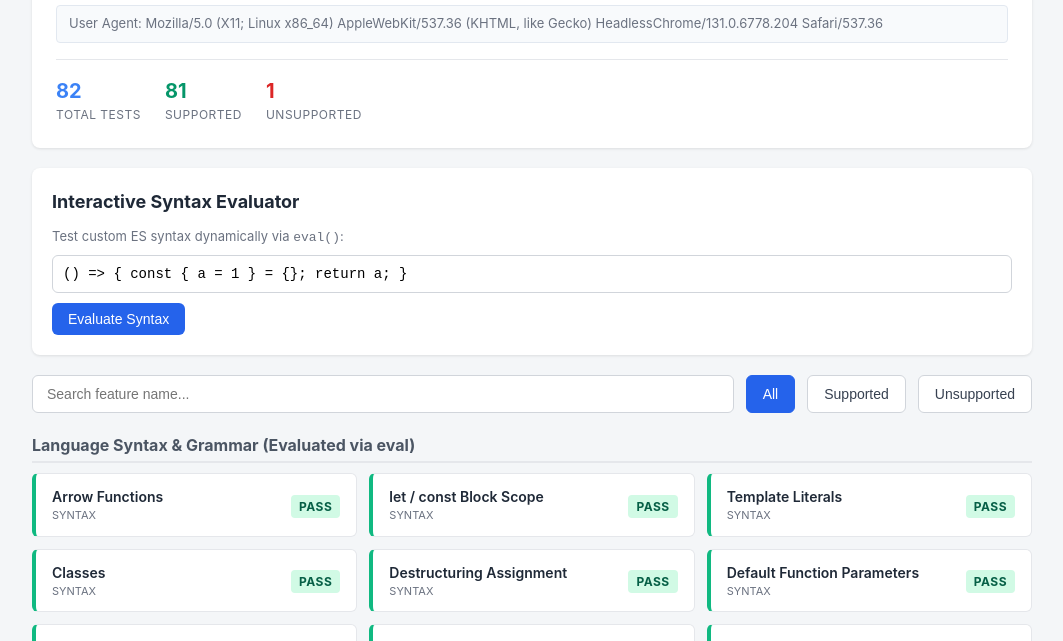
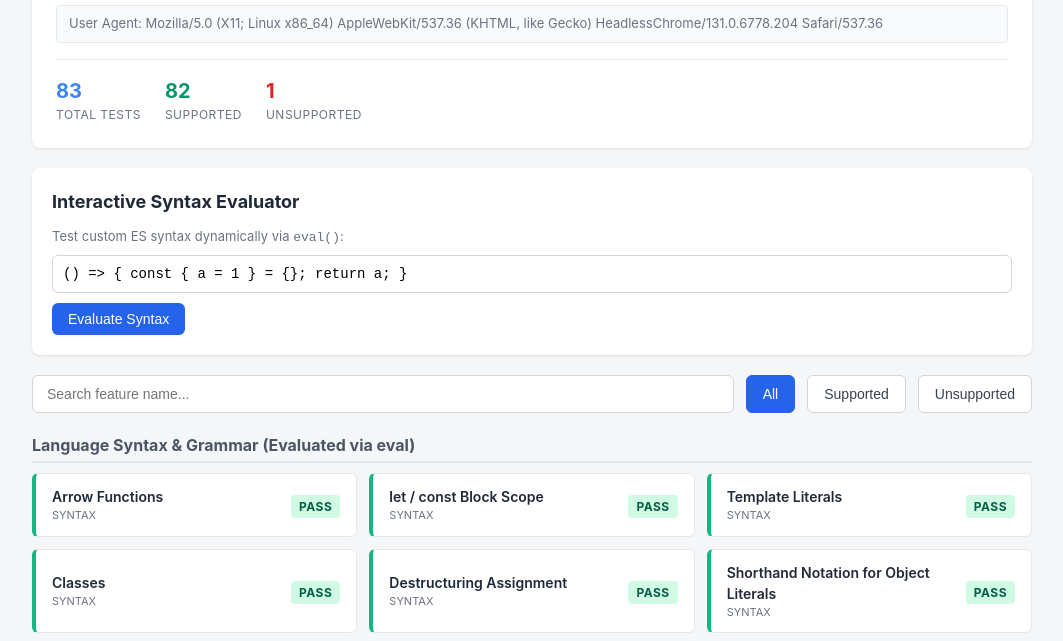
Before and after one commit to lamartinecabral/checkjs, a plain HTML site: page index.html in a window 1280 px wide. Shown: the part 119-760 px from the top of the page, without its empty margins (108-1171 px from the left). Drawn offline with Linux system fonts and the light colour scheme.

Commit message:
Add shorthand notation for object literals to syntax tests

```diff
--- a/index.html
+++ b/index.html
@@ -380,6 +380,11 @@
               name: "Destructuring Assignment",
               type: "syntax",
               code: "var [a, b] = [1, 2]; var {c} = {c:3};",
+            },
+            {
+              name: "Shorthand Notation for Object Literals",
+              type: "syntax",
+              code: "var value = 1; ({value});",
             },
             {
               name: "Default Function Parameters",
```
